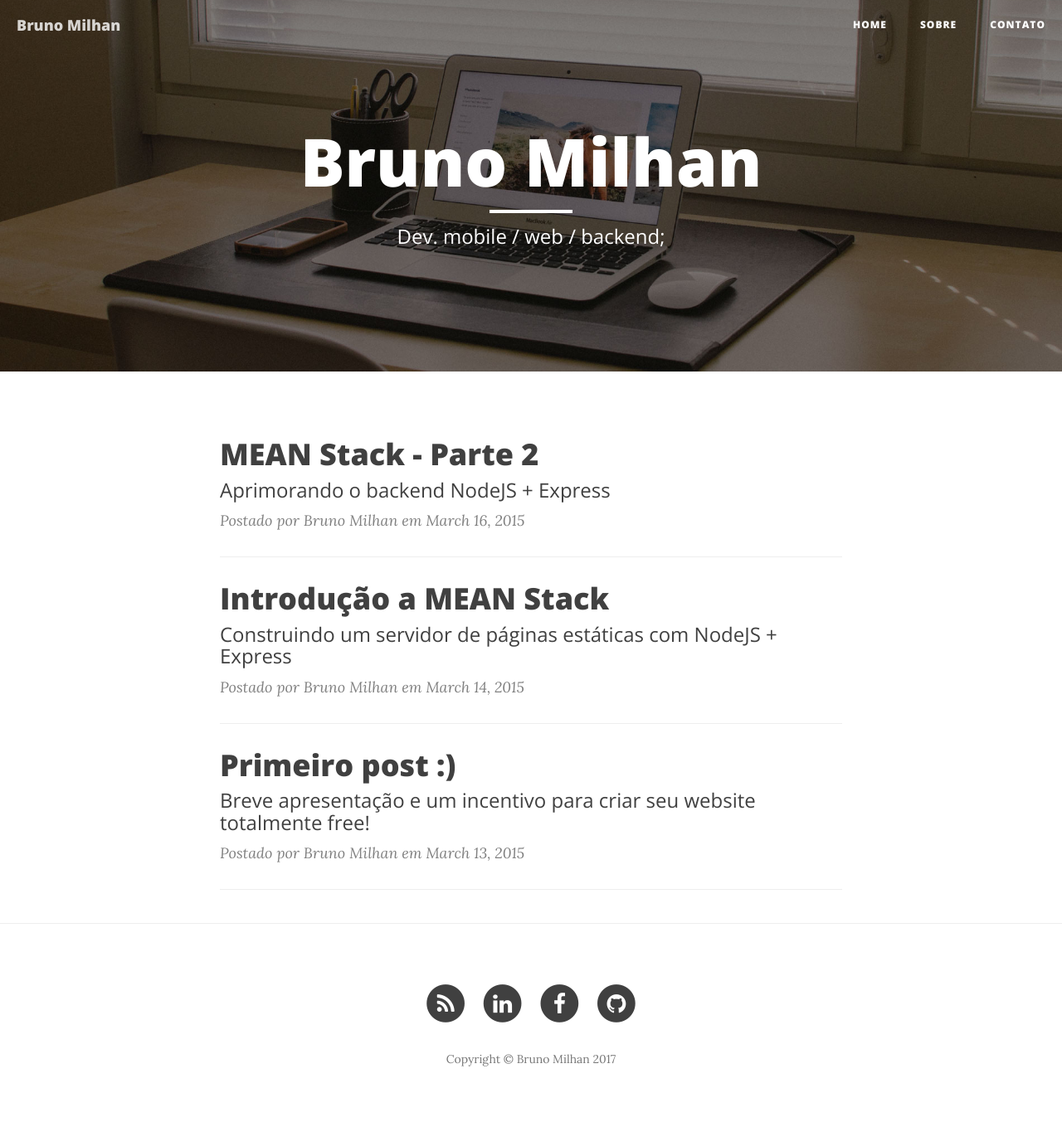
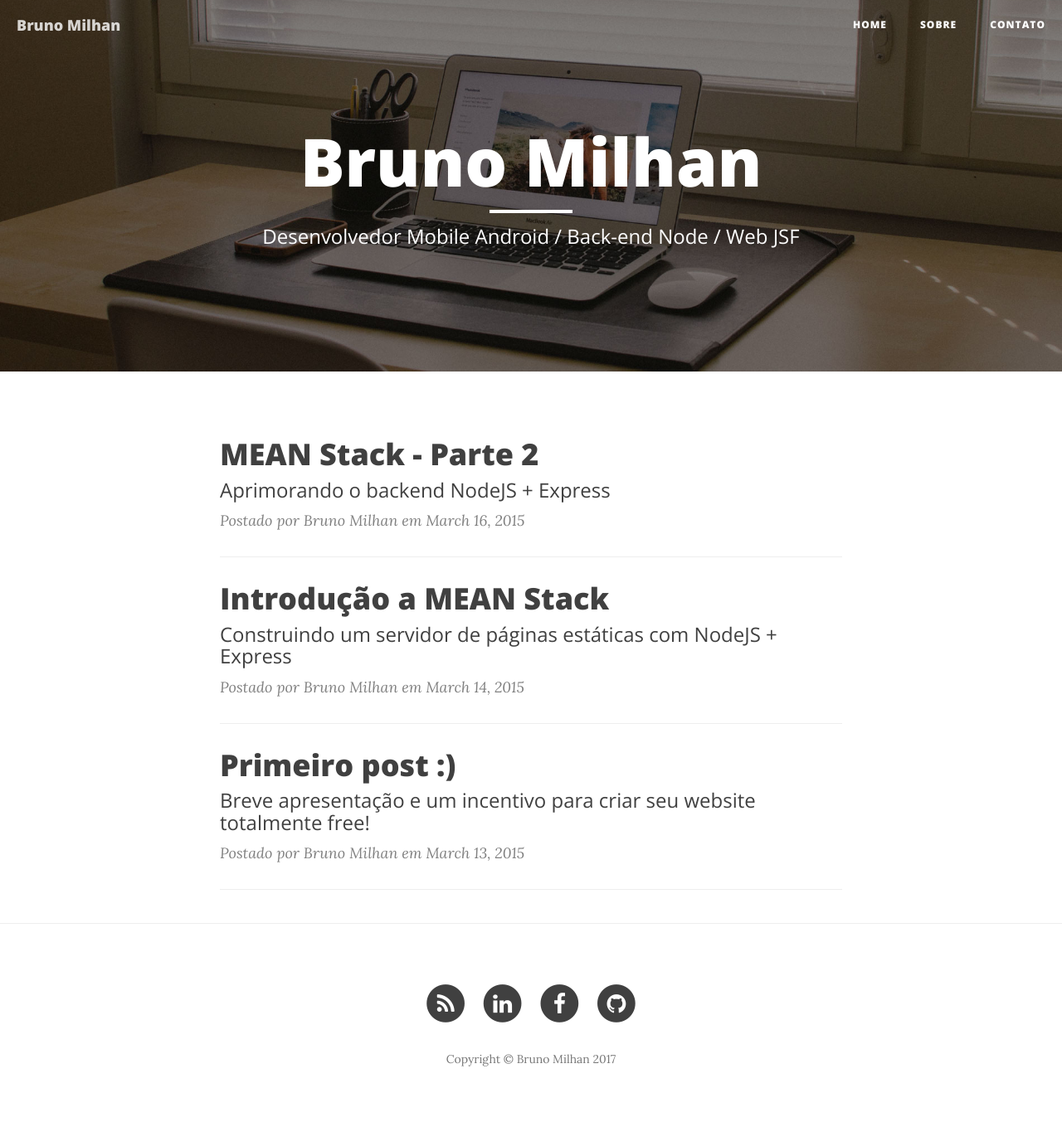
Before and after one commit to brunomilhan/brunomilhan.github.io, a Jekyll site: the page built from index.html, in a window 1280 px wide. Shown: the whole page at 83% size. Built offline with Jekyll 4.4.1, drawn with Linux system fonts in a browser that asks for light colours; nearby versions of some CDN libraries; Markdown is read by kramdown in place of the engine named in the settings; the list of posts is cut into pages by our own code.

Commit message:
Update index.html

```diff
--- a/index.html
+++ b/index.html
@@ -1,6 +1,6 @@
 ---
 layout: page
-description: "Dev. mobile / web / backend;"
+description: "Desenvolvedor Mobile Android / Back-end Node / Web JSF"
 ---
 
 {% for post in paginator.posts %}
```
